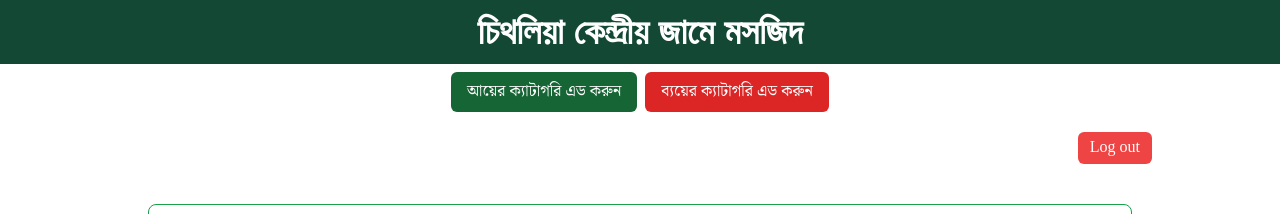
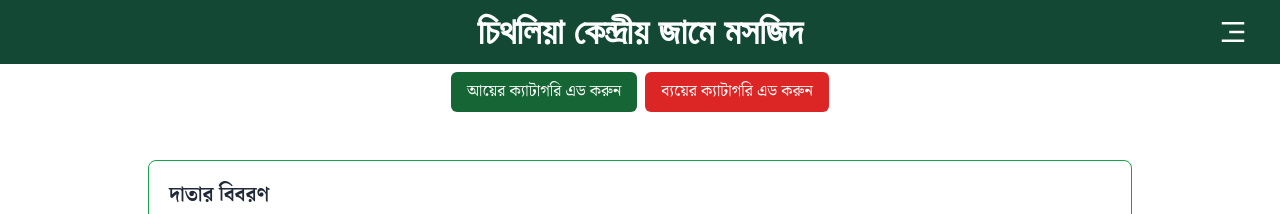
Before and after one commit to gs866812/mosque-remote, a Next.js app: page /admin in a window 1280 px wide. Shown: the top 214 px of the page. Built offline with nearby package versions, Linux system fonts and the light colour scheme; no server answers; the database is empty.

Commit message:
update 18 oct

```diff
--- a/package.json
+++ b/package.json
@@ -22,6 +22,7 @@
     "react": "^18",
     "react-dom": "^18",
     "react-fast-marquee": "^1.6.5",
+    "react-icons": "^5.3.0",
     "react-slick": "^0.30.2",
     "react-toastify": "^10.0.5",
     "sweetalert2": "^11.14.3",
--- a/src/app/api/get/expenseCategory/route.js
+++ b/src/app/api/get/expenseCategory/route.js
@@ -1,4 +1,5 @@
 // /api/get/expenseCategory/route.js
+export const dynamic = 'force-dynamic';
 import clientPromise from "@/lib/mongodb";
 
 export async function GET() {
--- a/src/app/api/get/incomeCategory/route.js
+++ b/src/app/api/get/incomeCategory/route.js
@@ -1,4 +1,5 @@
 // /api/get/incomeCategory/route.js
+export const dynamic = 'force-dynamic';
 import clientPromise from "@/lib/mongodb";
 
 export async function GET() {
--- a/src/components/BalanceHeader.js
+++ b/src/components/BalanceHeader.js
@@ -22,8 +22,8 @@ export default function BalanceHeader() {
   // Calculate total costing (in Bengali)
   const totalCosting = costingBanglaToEnglish.length > 0
     ? convertEnglishToBengali(
-        costingBanglaToEnglish.reduce((acc, amount) => acc + amount, 0)
-      )
+      costingBanglaToEnglish.reduce((acc, amount) => acc + amount, 0)
+    )
     : '০';
 
   // Ensure totalIncome is properly defined and parse it
--- a/src/components/DonateForm.js
+++ b/src/components/DonateForm.js
@@ -8,7 +8,7 @@ import AddCategory from "./AddCategory";
 moment.locale('bn-bd');
 
 export default function DonateForm() {
-    const { triggerReFetch, handleLogout, reFetch, setRefetch } = useContext(ContextData);
+    const { triggerReFetch, reFetch, setRefetch } = useContext(ContextData);
     const [donorID, setDonorID] = useState('');
     const [donorName, setDonorName] = useState('');
     const [donorAddress, setDonorAddress] = useState('');
@@ -17,7 +17,8 @@ export default function DonateForm() {
     const [expenseCategories, setExpenseCategories] = useState([]);
     const [selectedIncomeCategory, setSelectedIncomeCategory] = useState('');
     const [selectedExpenseCategory, setSelectedExpenseCategory] = useState('');
-    console.log(incomeCategories);
+
+    console.log("Category:", incomeCategories);
 
 
     // Fetch Donor Info by ID
@@ -228,10 +229,6 @@ export default function DonateForm() {
             <div className="flex justify-center py-2">
                 <AddCategory />
             </div>
-            <div className='flex justify-end'>
-                <button onClick={handleLogout} className='bg-red-500 rounded-md text-white py-1 px-3 mt-3'>Log out</button>
-            </div>
-
             <div className='flex flex-col items-start justify-between px-5 gap-5 my-5'>
                 {/* Form-1 */}
                 <form onSubmit={handleForm1Submit} className='w-full p-5 border-green-600 border mt-5 rounded-lg'>
@@ -327,7 +324,6 @@ export default function DonateForm() {
                             name='references'
                             className='w-full p-2 border rounded'
                             placeholder='রেফারেন্স লিখুন...'
-                            required
                         />
                     </div>
 
--- a/src/components/Header.js
+++ b/src/components/Header.js
@@ -1,6 +1,8 @@
 "use client";
 import { ContextData } from "@/app/DataProvider";
+import Link from "next/link";
 import { useContext } from "react";
+import { RiMenu3Line } from "react-icons/ri";
 
 // Utility function to convert Bengali numerals to English numerals
 function convertBengaliToEnglish(bengaliNum) {
@@ -26,7 +28,7 @@ function formatNumberWithCommas(number) {
 }
 
 export default function Header() {
-    const { totalIncome } = useContext(ContextData);
+    const { totalIncome, handleLogout } = useContext(ContextData);
 
     // Check if totalIncome is available and contains the required data
     const formattedBalance = totalIncome && Array.isArray(totalIncome) && totalIncome[0]?.totalBalance
@@ -38,11 +40,26 @@ export default function Header() {
         : null; // Handle the case when totalIncome is not available
 
     return (
-        <div className='w-full'>
-            <div className='bg-[#134834] text-white flex justify-center items-center'>
+        <div className='w-full bg-[#134834]'>
+            <div className=' text-white flex justify-center items-center w-[95%] mx-auto relative'>
                 <h2 className='font-poppins font-bold lg:text-4xl py-3 text-xl'>
                     চিথলিয়া কেন্দ্রীয় জামে মসজিদ
                 </h2>
+
+                <div className="dropdown dropdown-end absolute right-0">
+                    <div tabIndex={0} role="button"><RiMenu3Line className="text-3xl"/></div>
+                    <ul tabIndex={0} className="dropdown-content menu rounded-md z-[1] lg:w-52 lg:p-2 shadow bg-white lg:mt-5 mt-3">
+                        <li className="bg-green-800 lg:p-1 mb-1 rounded-md hover:bg-green-600">
+                            <Link href='/'>Home</Link>
+                        </li>
+                        <li className="bg-green-800 lg:p-1 mb-1 rounded-md hover:bg-green-600">
+                             <Link href='/admin/donation-list'>Donations</Link>
+                        </li>
+                        <li className="bg-red-600 lg:p-1 mb-1 rounded-md hover:bg-red-400">
+                             <button onClick={handleLogout}>Logout</button>
+                        </li>
+                    </ul>
+                </div>
             </div>
         </div>
     );
--- a/src/components/HomePage.js
+++ b/src/components/HomePage.js
@@ -64,7 +64,7 @@ export default function HomePage() {
 
           {/* Scrollable Content */}
           <div className='lg:h-[242px] h-[217px] overflow-hidden relative'>
-          <div className='border-r-[3px] absolute border-[#D39A41] lg:h-[270px] h-[200px] left-[65%] top-0'></div>
+          <div className='border-r-[3px] absolute border-[#D39A41] lg:h-[270px] h-[217px] left-[65%] top-0'></div>
             <div className={costingList?.length > 5 ? 'marquee-loop' : ''}>
               {
                 costingList &&
--- a/src/middleware.js
+++ b/src/middleware.js
@@ -20,10 +20,9 @@ export async function middleware(req) {
     try {
       // Verify the token using jose
       await jwtVerify(token, SECRET_KEY);
-      // console.log('Token verified successfully');
       return NextResponse.next(); // Token is valid, allow access
     } catch (error) {
-      if (url.pathname.startsWith('/admin'))  {
+      if (url.pathname.startsWith('/admin')) {
         url.pathname = '/login';
         url.searchParams.set('redirect', req.nextUrl.pathname);
         return NextResponse.redirect(url);
@@ -35,5 +34,5 @@ export async function middleware(req) {
 }
 
 export const config = {
-  matcher: ['/admin'], // Define protected routes here
+  matcher: ['/admin/:path*'], // Protect all routes under /admin
 };
```
Also changed, not shown: 1 other file (tests, documents, lock files or other folders).
